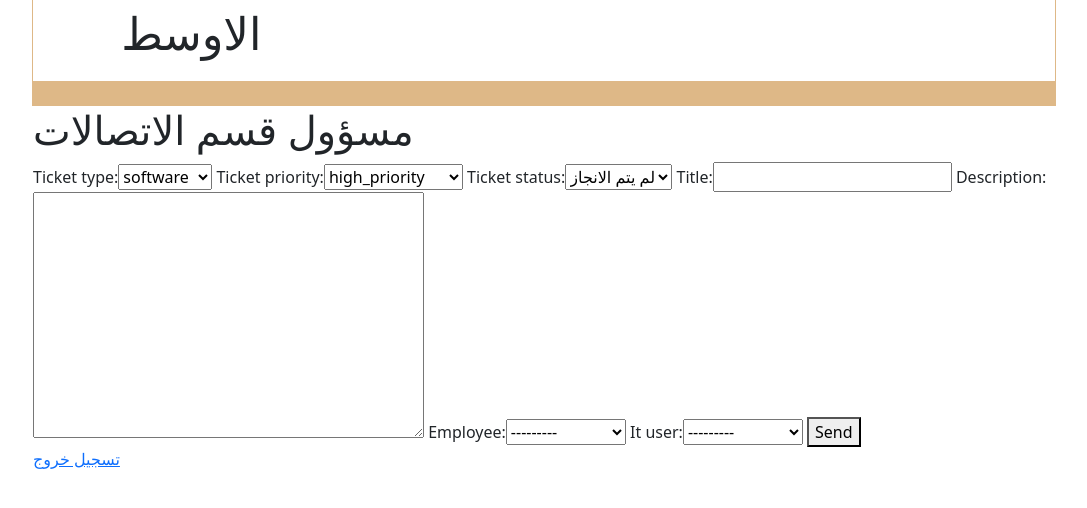
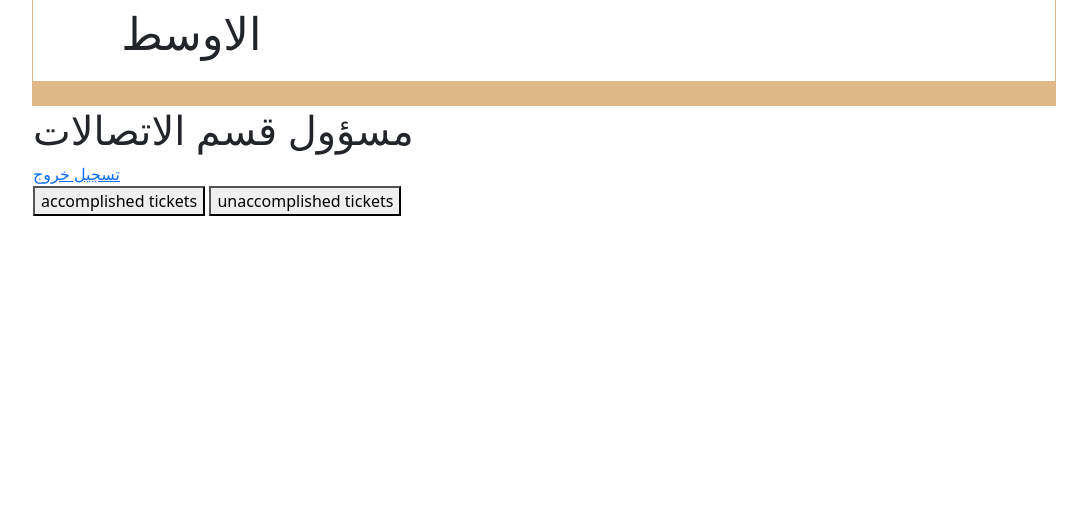
Before and after one commit to ahmedalhakeem/Ticketsystem, a Django app: page /dept_mgr_profile/1 in a window 1280 px wide. Shown: the part 220-728 px from the top of the page, without its empty margins (96-1183 px from the left). Run offline with Django 3.2, Linux system fonts and the light colour scheme; a user stored in the database is signed in; data comes from the database, SQL or seed files in the repository; both versions use the stored data as it was after the commit.

Commit message:
tickets?

```diff
--- /dev/null
+++ b/eticket/static/eticket/index4.js
@@ -0,0 +1,22 @@
+document.addEventListener('DOMContentLoaded', function(){
+    document.querySelector('#ticket-container').style.display = 'none';
+
+
+
+});
+function showTicket(ticket){
+    document.querySelector('#ticket-container').style.display = 'block';
+    //const url = window.location.href;
+    /*fetch(`${url}/show_tickets/${ticket}`)
+    .then(resp => resp.text())
+    .then(result => {
+        //console.log(text);
+        console.log(result[3]);
+    */
+    document.querySelector('#ticket-container').style.display = 'block';
+    //document.querySelector('#ticket-container').innerHTML=result
+
+}
+
+    //find ticket from sever
+    //console.log('show tickets function')
--- a/eticket/templates/eticket/dept_mgr_profile.html
+++ b/eticket/templates/eticket/dept_mgr_profile.html
@@ -5,14 +5,20 @@
 <br>
 
     <h1>مسؤول قسم الاتصالات</h1>
+    <a href="{% url 'logout_page' %}">تسجيل خروج</a>
+    <br>
+    <button data-state="1" onclick="show_done()">accomplished tickets</button>
+    <button data-state="2" onclick="show_undone()">unaccomplished tickets</button>
+
+    <div id="ticket-container">
+        {% for item in done_tickets %}
+        <h1>{{item.title}}</h1>
+
+        {% endfor %}
+    </div>
 
 
-    <form action="{% url 'index' %}" method="POST">
-        {% csrf_token %}
-        {{ ticket_form.as_table }}
-        <button>Send</button>
-    </form>
-
-    <a href="{% url 'logout_page' %}">تسجيل خروج</a>
-
 {% endblock %}
+{% block script %}
+<script src="{% static 'eticket/index4.js' %}"></script>
+{% endblock %}
--- a/eticket/urls.py
+++ b/eticket/urls.py
@@ -16,5 +16,6 @@ urlpatterns =[
     # API routes
     path("profile_emp/<int:emp_id>/tickets", views.tickets, name="tickets"),
     path("sec_mgr_profile/<int:user_id>/convert_ticket", views.convert_ticket, name="convert_ticket"),
-    path("it_profile/<int:user_id>/submit_ticket", views.submit_ticket, name='submit_ticket')
+    path("it_profile/<int:user_id>/submit_ticket", views.submit_ticket, name='submit_ticket'),
+    path("dept_mgr_profile/<int:user_id>/show_tickets/<int:num>", views.show_tickets, name="show_tickets")
 ]
--- a/eticket/views.py
+++ b/eticket/views.py
@@ -1,7 +1,7 @@
 import json
 from django.shortcuts import render
 from django.contrib.auth import authenticate, login, logout
-from django.http import HttpResponse, HttpResponseRedirect, JsonResponse
+from django.http import HttpResponse, HttpResponseRedirect, JsonResponse, Http404
 from django.contrib.auth.decorators import login_required
 from .forms import *
 from django.db import IntegrityError
@@ -10,6 +10,7 @@ from django.contrib.auth.models import Group
 from .models import User, Section, Department, Tickets
 from django.views.decorators.csrf import csrf_exempt
 from django.core.paginator import Paginator
+from django.core import serializers
 # Create your views here.
 def index(request):
 
@@ -141,12 +142,27 @@ def it_profile(request, user_id):
         #"ticket" : ticket
     })
 # profile page for department manager
+t_list = [Tickets.objects.filter(ticket_status='accomplished'), Tickets.objects.filter(ticket_status='unaccomplished')]
+
+def show_tickets(request, num, user_id):
+    if 1 <= num <= 2:
+        return HttpResponse(t_list[num-1])
+    else:
+        raise Http404("No such tickets")
+
 @login_required
 def dept_mgr_profile(request, user_id):
     user = User.objects.get(pk=user_id)
+    #print(t_list[0])
+    done_tickets = Tickets.objects.filter(ticket_status='accomplished')
+    #tick= serializers.serialize('json', done_tickets)
+
+
+    #undonde_tickets = Tickets.objects.filter(ticket_status='unaccomplished').all()
     return render(request, "eticket/dept_mgr_profile.html",{
         "user": user,
-        "ticket_form": TicketForm()
+        "done_tickets" : done_tickets,
+        #"undone_tickets": t_list[1]
     })
 # profile page for section manager
 @login_required
```
Also changed, not shown: db.sqlite3.
